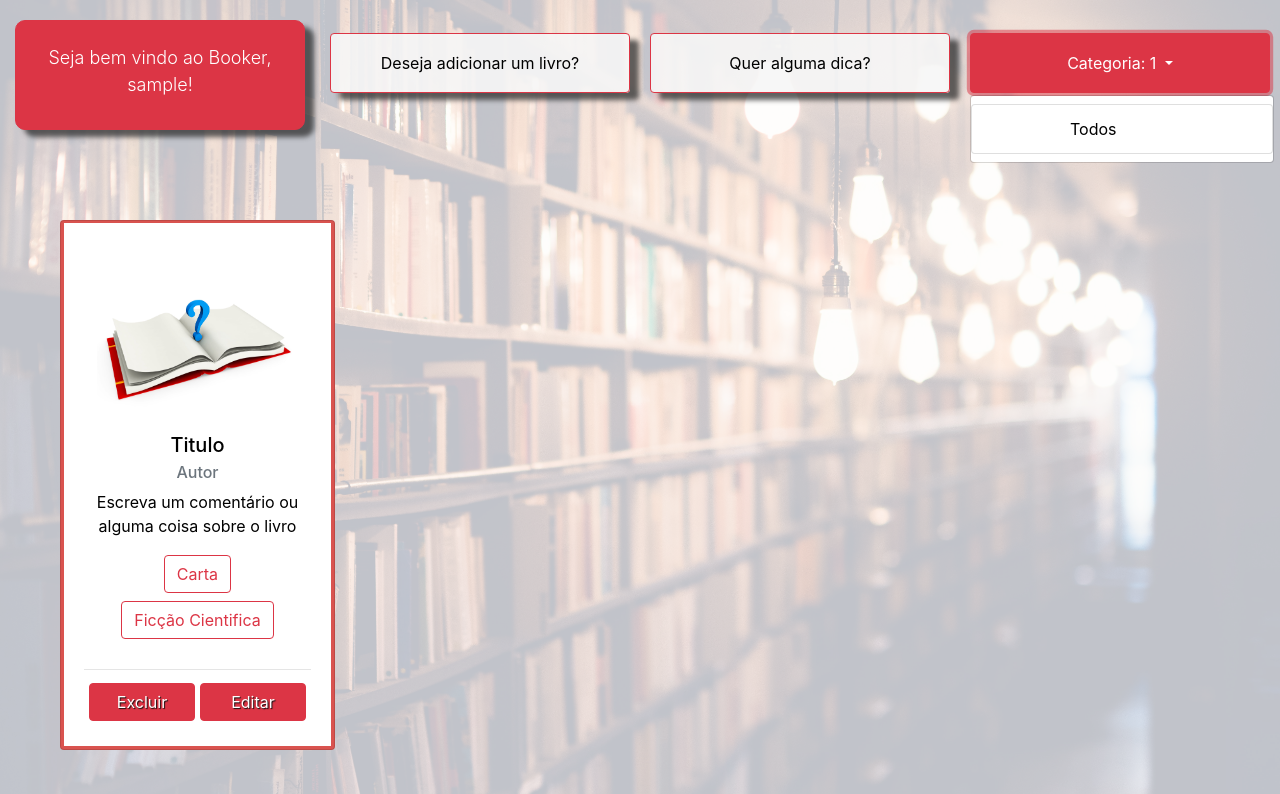
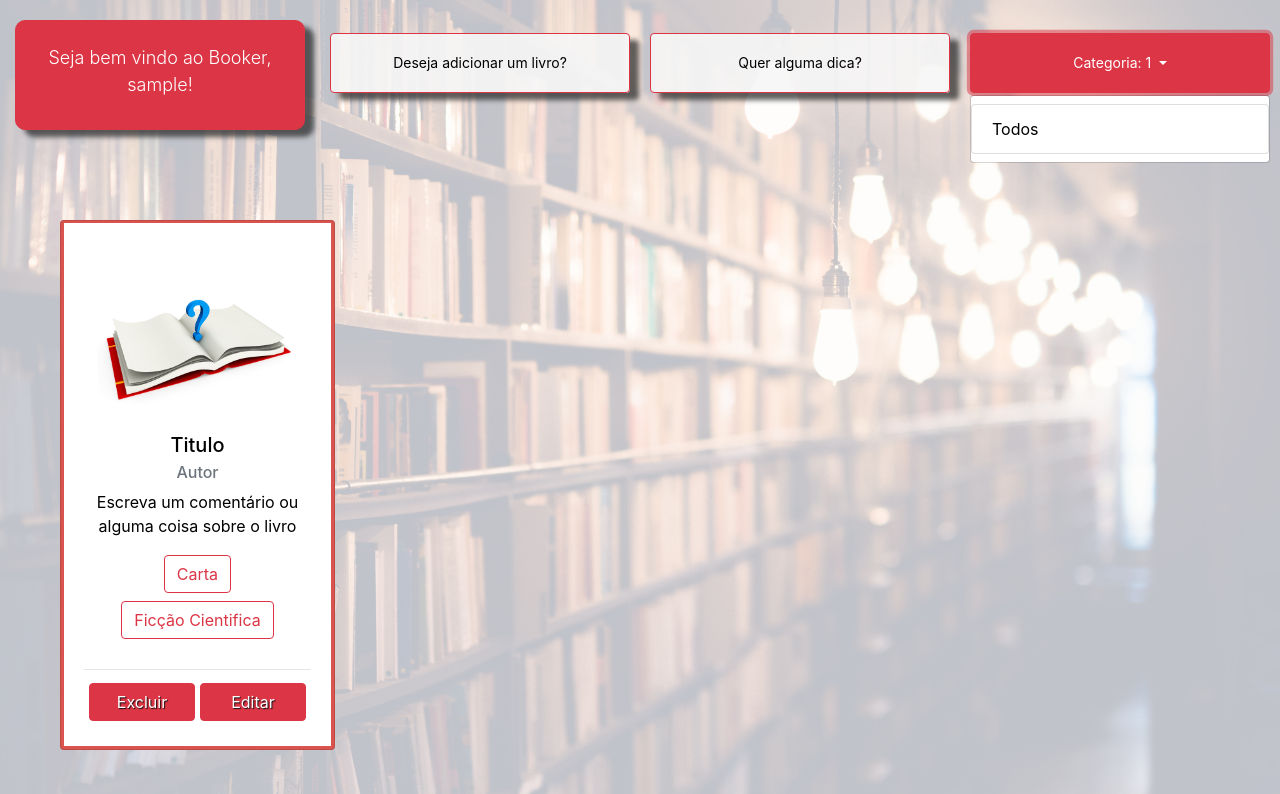
Before and after one commit to oopaze/Booker, a Flask app: page /book/1 in a window 1280 px wide, after a click that opens the changed part. Shown: the part 110-904 px from the top of the page. Run offline with Flask 2, Linux system fonts and the light colour scheme; a user stored in the database is signed in; data that the repository does not hold is empty; parts of the project's set-up code (start-up, migrations or seed data) failed here and were passed over; some libraries are stand-ins or nearby versions.

Commit message:
Fixing Select Category

```diff
--- a/app/controllers/default.py
+++ b/app/controllers/default.py
@@ -6,7 +6,6 @@ from flask_login import login_user, logout_user, login_required, current_user
 from app.models.table import Category, User, UserImage, Book, BookFile, Book_category, testRelation
 from app.models.forms import LoginForm, RegisterForm, BookForm
 
-#app.permanent_session_lifetime = timedelta(days=2)
 
 @app.route("/home", methods=['GET', 'POST'])
 @app.route("/", methods=['GET', 'POST'])
@@ -82,6 +81,9 @@ def login():
 		if user.password == form['password']:
 			login_user(user)
 			session['user'] = user.serialize()
+			if 'remember_me' in form:
+				app.permanent_session_lifetime = timedelta(days=2)
+
 			return redirect(url_for('books'))
 
 		else:
--- a/app/static/css/book.css
+++ b/app/static/css/book.css
@@ -92,6 +92,7 @@ body {
 	width: 300px;
 	max-width: 95%;
 	min-height: 60px;
+	font-size: 14px;
 	box-shadow: 9px 7px 5px rgba(50, 50, 50, 0.77);
 }
 
@@ -109,18 +110,15 @@ body {
 	width: 300px;
 }
 
-.ul-size li:hover{
-	background-color: #d9534f !important;
-	border-radius: 0px;
-}
 
 .ul-size a{
 	text-decoration: none;
 	color: black;
-	padding: 10px 30%;
 }
 
 .ul-size a:hover{
+	background-color: #d9534f !important;
+	border-radius: 0px;
 	color: white !important;
 	text-shadow: 1px 1px 1px #111111;
 }
--- a/app/templates/books.html
+++ b/app/templates/books.html
@@ -78,12 +78,13 @@
 				    	<span class="caret"></span>
 				   	</button>
 
-					<ul class="dropdown-menu ul-size" style="width: 100%;" role="menu">
-					    <li class="list-group-item"><a href="{{url_for('books')}}"> Todos </a></li>
+					<ul class="dropdown-menu ul-size" role="menu">
+
+					    <a class="list-group-item" href="{{url_for('books')}}"> Todos </a>
 
 				   		{% if categorias %}
 					    	{% for x in categorias %}
-					      		<li class="list-group-item"><a href="{{url_for('books', categoria=x.categoria)}}">{{ x.categoria }}</a></li>
+					      		<a class="list-group-item" href="{{url_for('books', categoria=x.categoria)}}">{{ x.categoria }}</a>
 					      	{% endfor%}
 						{% endif %}
 					</ul>
@@ -124,7 +125,7 @@
 							<button class="card card-size-control align-center bg-danger" style="width: 18rem;">
 						{% endif %}
 							<div class="card-color">
-							    <a  data-toggle="modal"  data-target="#read{{book.id}}"><img class="card-img-top" src="/static/image/profilepattern.jpg" alt="Card image cap">
+							    <a  data-toggle="modal" data-target="#read{{book.id}}"><img class="card-img-top" src="/static/image/profilepattern.jpg" alt="Card image cap">
 							    </a>
 							  	<div class="card-body">
 							  		<div style="height: 180px">
```
